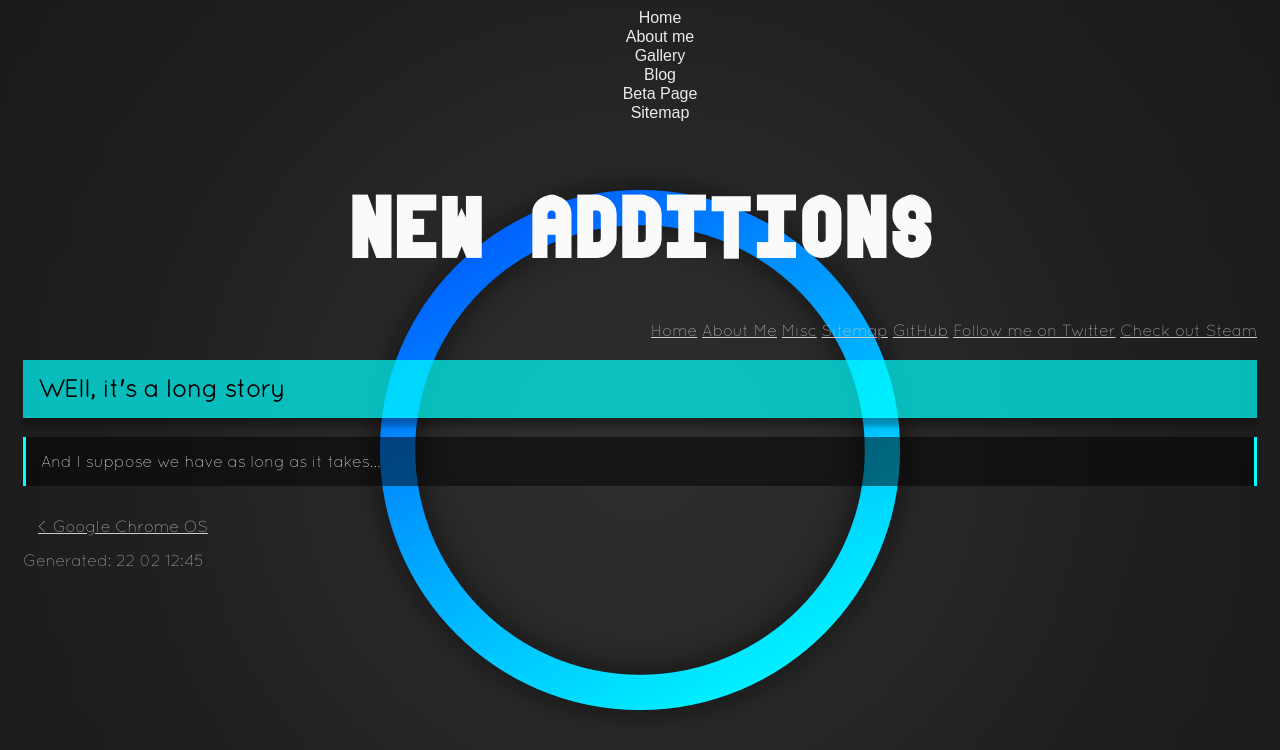
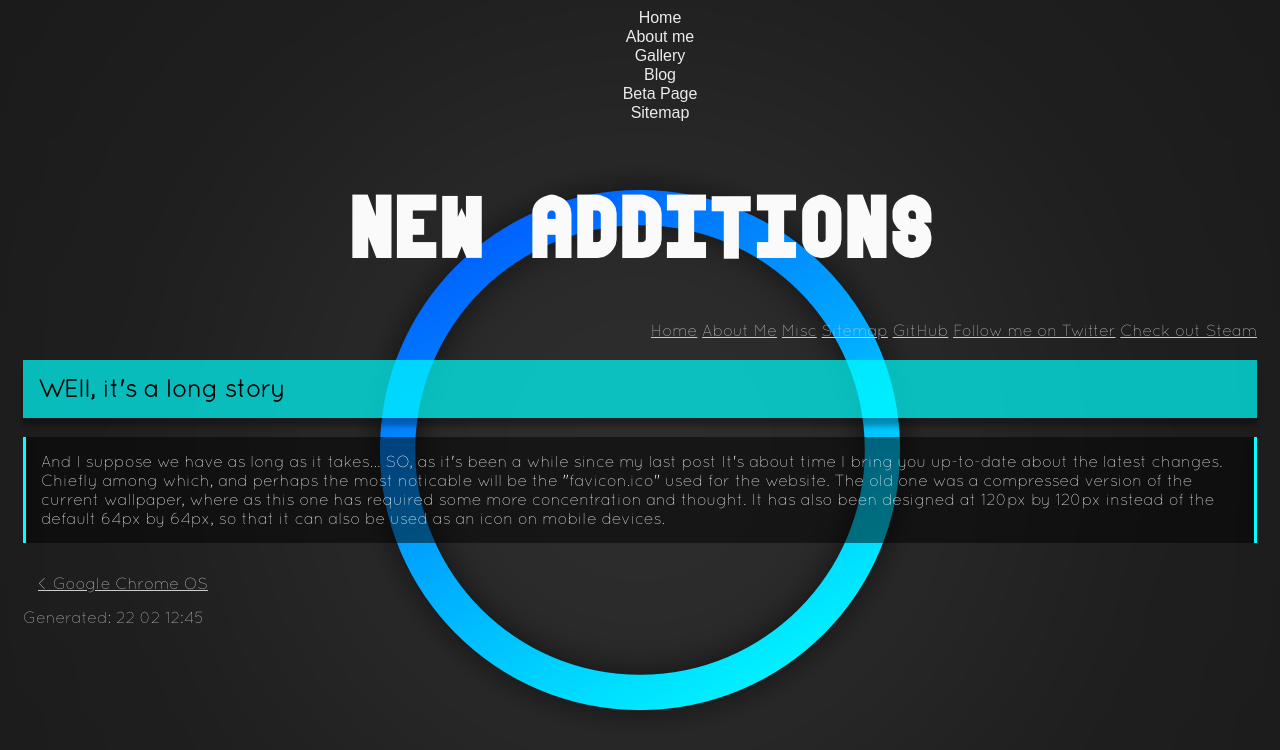
Before and after one commit to boffnoff/boffnoff.github.com, a Jekyll site: the page built from _posts/2014-02-19-new-additions.html, in a window 1280 px wide. Shown: the top 750 px of the page. Built offline with Jekyll 4.4.1, drawn with Linux system fonts in a browser that asks for light colours.

Commit message:
added to post

```diff
--- a/_posts/2014-02-19-new-additions.html
+++ b/_posts/2014-02-19-new-additions.html
@@ -4,6 +4,10 @@ layout: post
 
 <h2>WEll, it's a long story</h2>
   <p>
-    And I suppose we have as long as it takes...
+    And I suppose we have as long as it takes... SO, as it's been a while since my last post It's about time I bring you up-to-date
+      about the latest changes. Chiefly among which, and perhaps the most noticable will be the "favicon.ico" used for the website.
+      The old one was a compressed version of the current wallpaper, where as this one has required some more concentration and
+      thought. It has also been designed at 120px by 120px instead of the default 64px by 64px, so that it can also be used as an icon
+      on mobile devices.
 
 </p>
```
